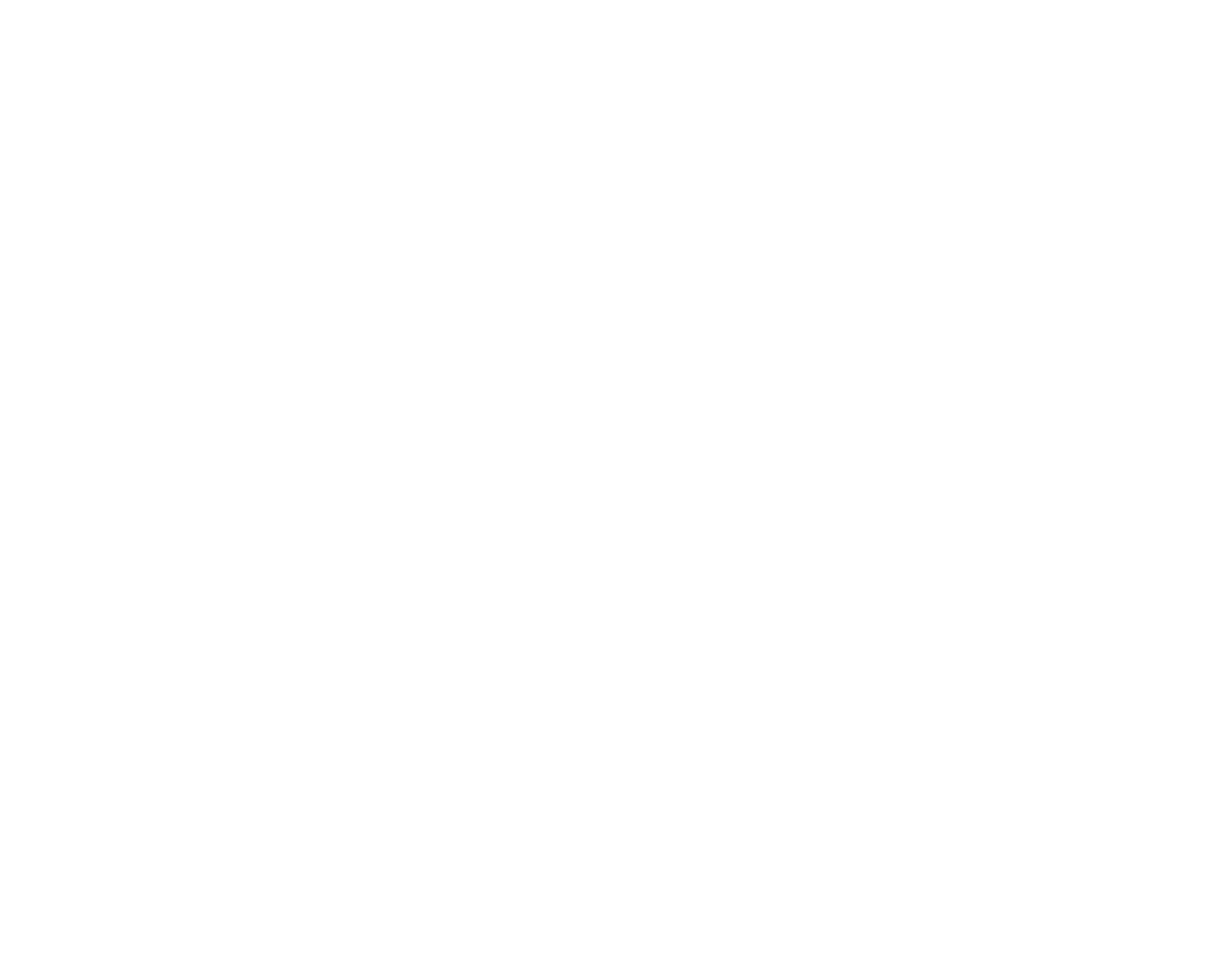
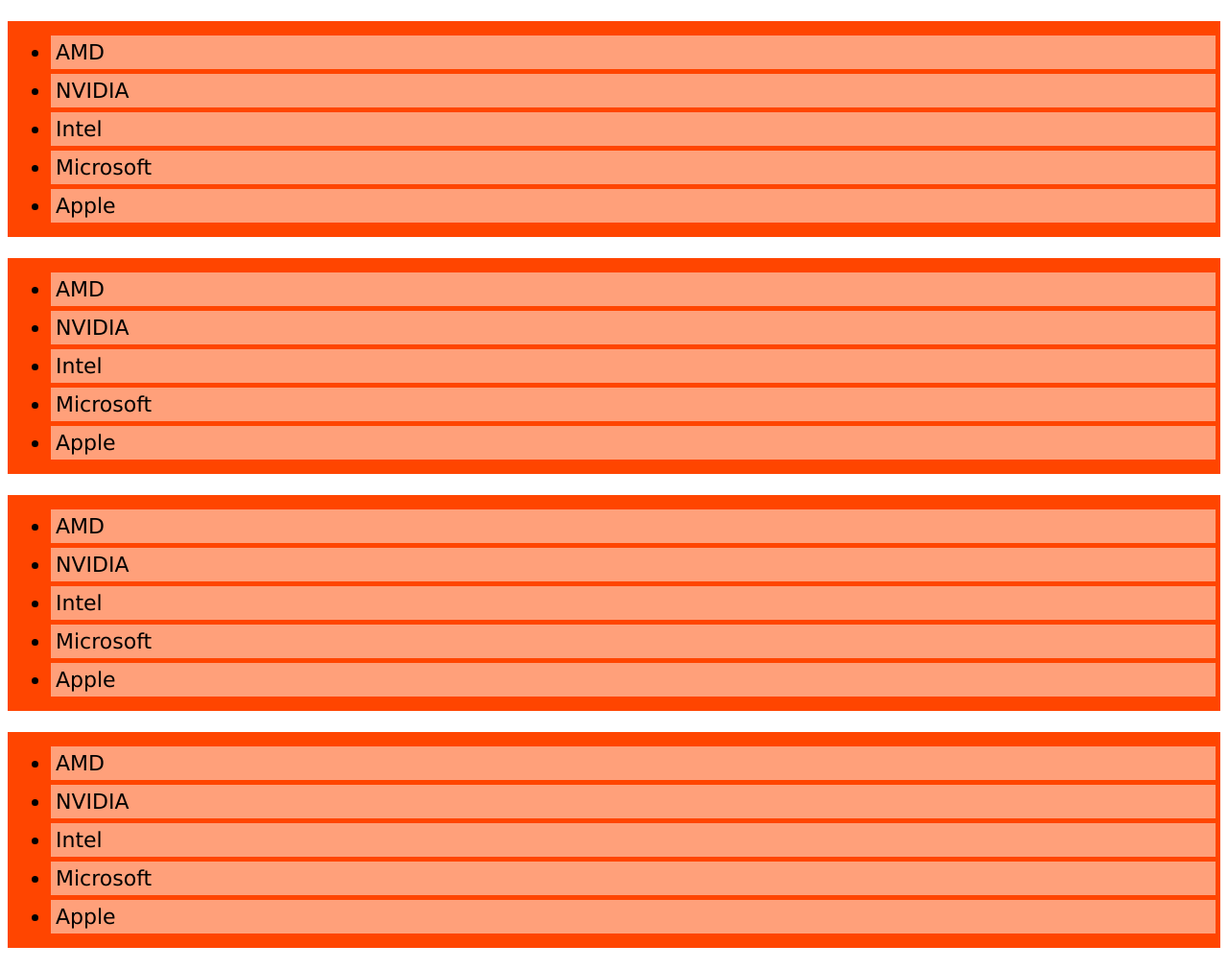
Before and after one commit to bonesyyy/web2, a plain HTML site: page index.html in a window 1280 px wide. Shown: the whole page at 96% size. Before the commit the page ends 800 px from the top, so only its background shows below. Drawn offline with Linux system fonts and the light colour scheme.

Commit message:
lol wrong stuff

```diff
--- a/index.html
+++ b/index.html
@@ -2,9 +2,58 @@
 <html>
 <head>
 <meta charset="UTF-8">
-<title>Untitled Document</title>
+<title>Web 2 Unordered List</title>
 </head>
+<style>
+	ul{
+		font-family:'Verdana', serif;
+		font-size:22px;
+		background-color: orangered;
+		padding-top:10px;
+		padding-bottom:10px;
 
+	}
+
+	li{
+		background-color:lightsalmon;
+		margin:5px;
+		padding:5px;
+
+	}
+</style>
 <body>
+	<ul>
+		<li>AMD</li>
+		<li>NVIDIA</li>
+		<li>Intel</li>
+		<li>Microsoft</li>
+		<li>Apple</li>
+	</ul>
+
+	<ul>
+		<li>AMD</li>
+		<li>NVIDIA</li>
+		<li>Intel</li>
+		<li>Microsoft</li>
+		<li>Apple</li>
+	</ul>
+
+	<ul>
+		<li>AMD</li>
+		<li>NVIDIA</li>
+		<li>Intel</li>
+		<li>Microsoft</li>
+		<li>Apple</li>
+	</ul>
+
+
+	<ul>
+		<li>AMD</li>
+		<li>NVIDIA</li>
+		<li>Intel</li>
+		<li>Microsoft</li>
+		<li>Apple</li>
+	</ul>
+
 </body>
 </html>
```
